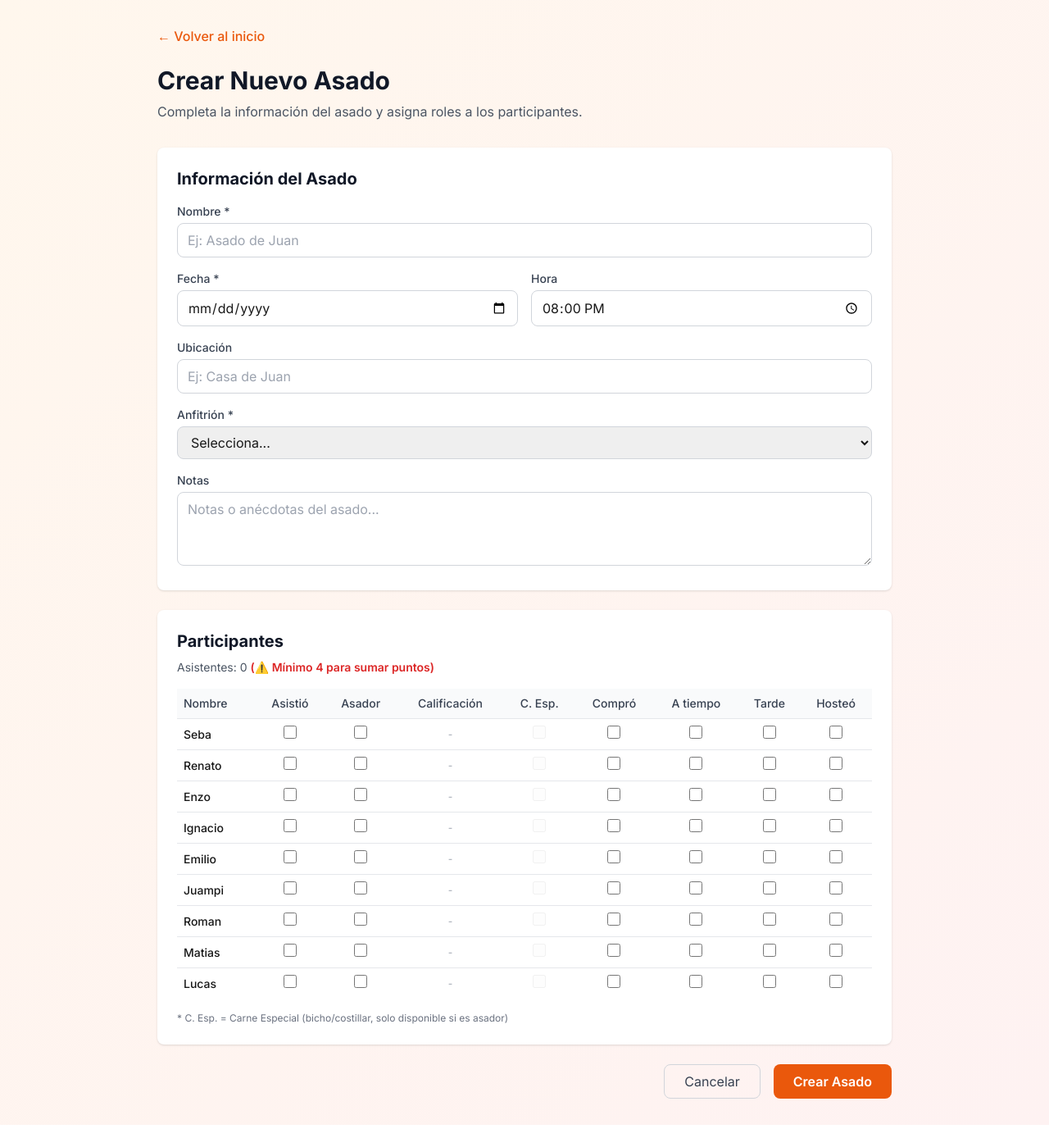
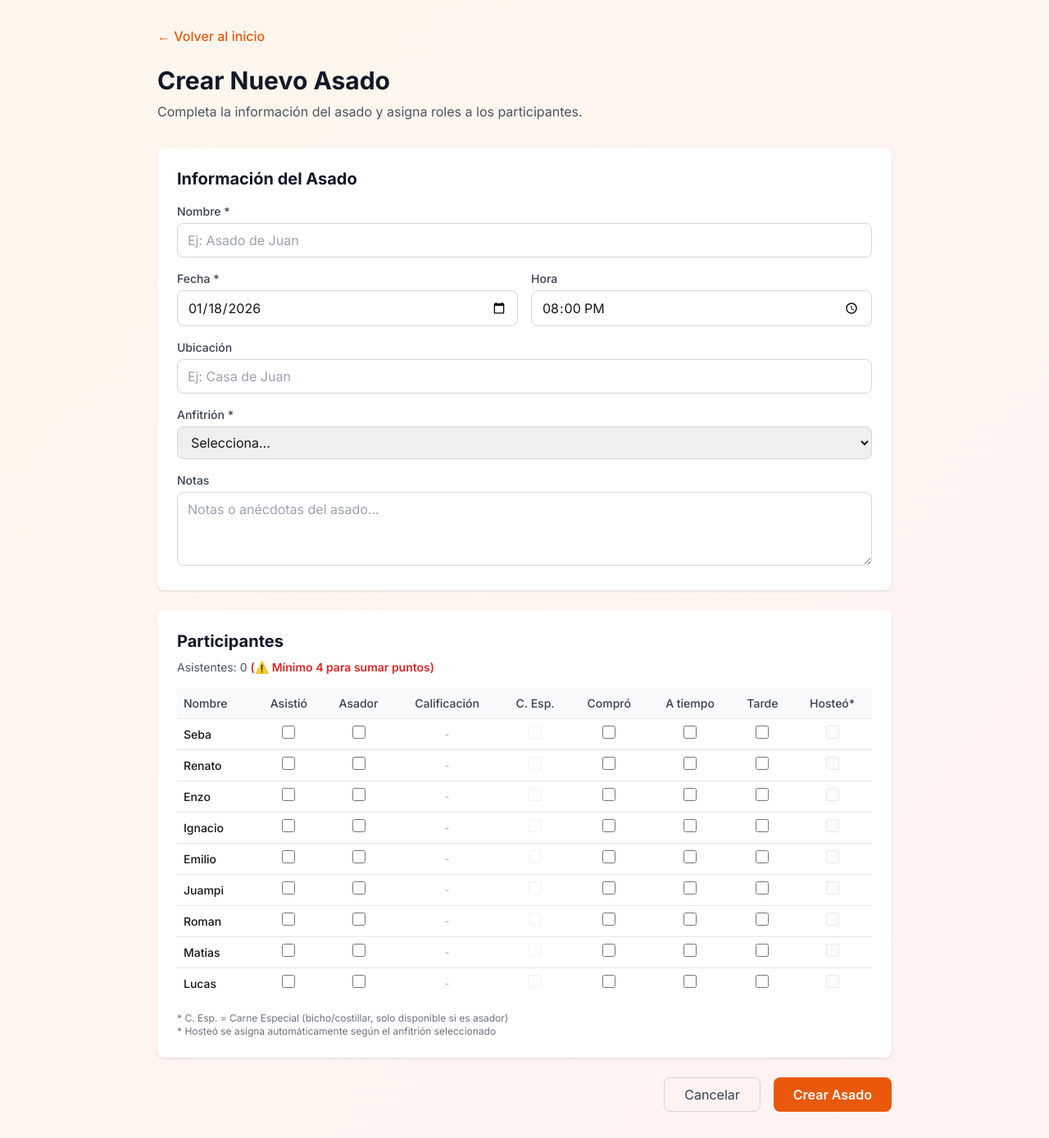
Before and after one commit to MatiasArias/torneo-asados-sdd, a Next.js app: page /asados/nuevo in a window 1280 px wide. Shown: the whole page at 82% size. Built offline with nearby package versions, Linux system fonts and the light colour scheme.

Commit message:
Datos automaticos

```diff
--- a/components/AsadoForm.tsx
+++ b/components/AsadoForm.tsx
@@ -31,7 +31,8 @@ export default function AsadoForm({ users, initialData, asadoId }: AsadoFormProp
 
   // Form state
   const [name, setName] = useState(initialData?.name || '');
-  const [date, setDate] = useState(initialData?.date || '');
+  // Auto-set today's date if creating new asado
+  const [date, setDate] = useState(initialData?.date || new Date().toISOString().split('T')[0]);
   const [time, setTime] = useState(initialData?.time || '20:00');
   const [location, setLocation] = useState(initialData?.location || '');
   const [hostId, setHostId] = useState(initialData?.hostId || '');
@@ -49,10 +50,14 @@ export default function AsadoForm({ users, initialData, asadoId }: AsadoFormProp
         asistio: false,
         llegoATiempo: false,
         llegoTarde: false,
-        hosteo: false,
+        hosteo: user.id === initialData?.hostId, // Auto-set hosteo based on hostId
         carneEspecial: false,
         compraDividida: false,
       };
+      // Override hosteo for existing participations to match current hostId
+      if (existing) {
+        acc[user.id].hosteo = user.id === initialData?.hostId;
+      }
       return acc;
     }, {} as Record<string, Partial<Participation>>)
   );
@@ -65,6 +70,25 @@ export default function AsadoForm({ users, initialData, asadoId }: AsadoFormProp
         [field]: value,
       },
     }));
+  };
+
+  // Auto-update hosteo when hostId changes
+  const handleHostChange = (newHostId: string) => {
+    setHostId(newHostId);
+
+    // Update all participations: set hosteo=true for the host, false for others
+    setParticipations(prev => {
+      const updated = { ...prev };
+      users.forEach(user => {
+        if (updated[user.id]) {
+          updated[user.id] = {
+            ...updated[user.id],
+            hosteo: user.id === newHostId,
+          };
+        }
+      });
+      return updated;
+    });
   };
 
   const handleSubmit = async (e: React.FormEvent) => {
@@ -256,7 +280,7 @@ export default function AsadoForm({ users, initialData, asadoId }: AsadoFormProp
           </label>
           <select
             value={hostId}
-            onChange={(e) => setHostId(e.target.value)}
+            onChange={(e) => handleHostChange(e.target.value)}
             className="w-full px-3 py-2 border border-gray-300 rounded-lg focus:ring-2 focus:ring-orange-500 focus:border-orange-500"
             required
           >
@@ -300,7 +324,9 @@ export default function AsadoForm({ users, initialData, asadoId }: AsadoFormProp
                 <th className="px-2 py-2 text-center font-medium text-gray-700">Compró</th>
                 <th className="px-2 py-2 text-center font-medium text-gray-700">A tiempo</th>
                 <th className="px-2 py-2 text-center font-medium text-gray-700">Tarde</th>
-                <th className="px-2 py-2 text-center font-medium text-gray-700">Hosteó</th>
+                <th className="px-2 py-2 text-center font-medium text-gray-700" title="Se asigna automáticamente según el anfitrión">
+                  Hosteó*
+                </th>
               </tr>
             </thead>
             <tbody className="divide-y">
@@ -398,8 +424,9 @@ export default function AsadoForm({ users, initialData, asadoId }: AsadoFormProp
                       <input
                         type="checkbox"
                         checked={p.hosteo || false}
-                        onChange={(e) => updateParticipation(user.id, 'hosteo', e.target.checked)}
-                        className="w-4 h-4"
+                        disabled
+                        className="w-4 h-4 opacity-50 cursor-not-allowed"
+                        title="Se asigna automáticamente según el anfitrión del asado"
                       />
                     </td>
                   </tr>
@@ -410,7 +437,8 @@ export default function AsadoForm({ users, initialData, asadoId }: AsadoFormProp
         </div>
 
         <p className="text-xs text-gray-500 mt-4">
-          * C. Esp. = Carne Especial (bicho/costillar, solo disponible si es asador)
+          * C. Esp. = Carne Especial (bicho/costillar, solo disponible si es asador)<br />
+          * Hosteó se asigna automáticamente según el anfitrión seleccionado
         </p>
       </div>
 
```
